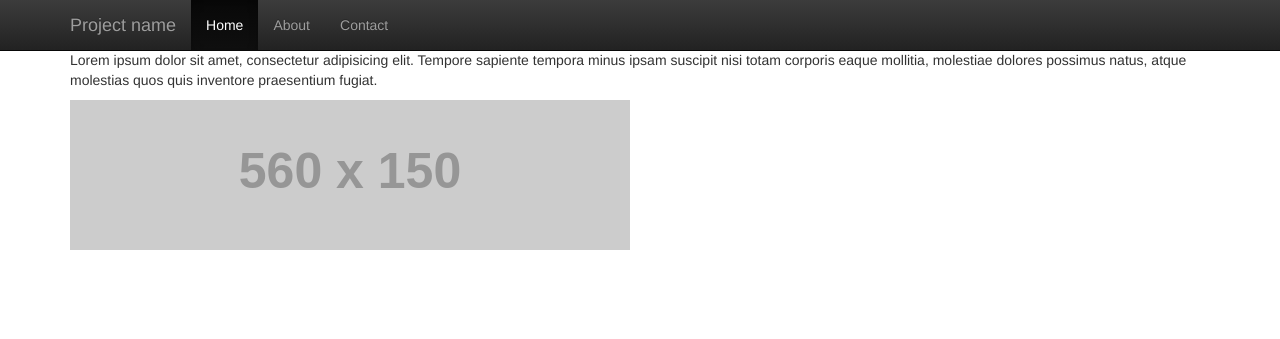
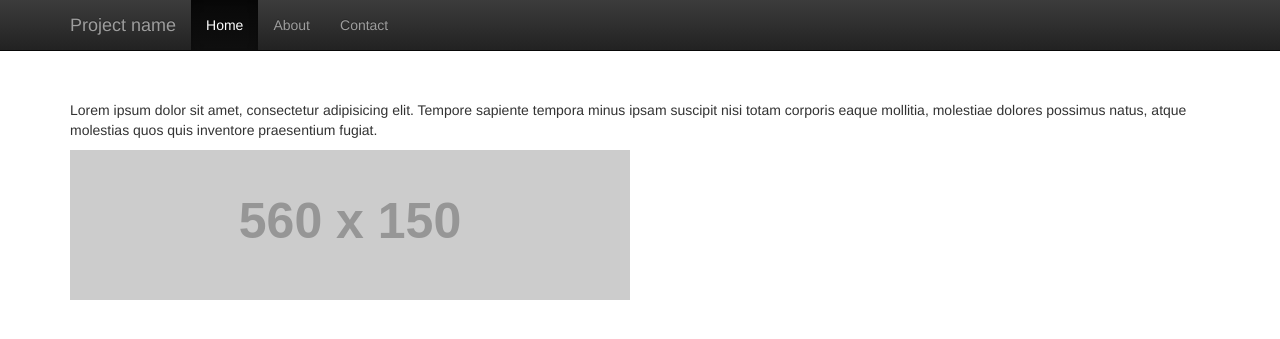
Before and after one commit to david-brener/solid-journey, a Jekyll site: the page built from index.html, in a window 1280 px wide. Shown: the top 339 px of the page. Built offline with Jekyll 4.4.1, drawn with Linux system fonts in a browser that asks for light colours; nearby versions of some CDN libraries.

Commit message:
added some styling

```diff
--- a/_layouts/default.html
+++ b/_layouts/default.html
@@ -9,6 +9,7 @@
     <link rel="shortcut icon" href="">
     <link rel="stylesheet" href="https://maxcdn.bootstrapcdn.com/bootstrap/3.3.6/css/bootstrap.min.css">
     <link rel="stylesheet" href="https://maxcdn.bootstrapcdn.com/bootstrap/3.3.6/css/bootstrap-theme.min.css">
+    <link rel="stylesheet" href="{{site.baseurl}}/css/app.css">
     <style>body{padding-top:50px;}.starter-template{padding:40px 15px;text-align:center;}</style>
 
     <!--[if IE]>
--- /dev/null
+++ b/css/app.scss
@@ -0,0 +1,5 @@
+---
+---
+body {
+    margin-top: 50px;
+}
```
